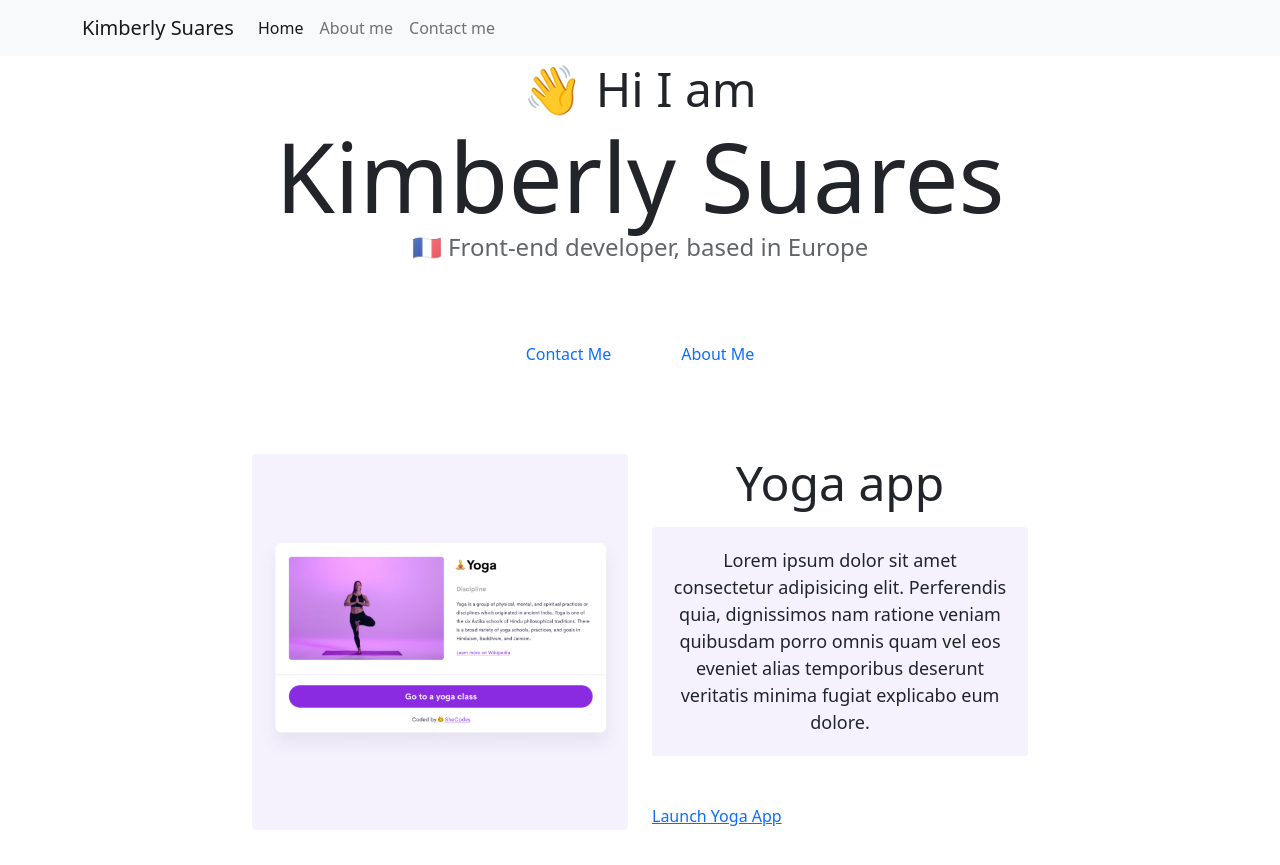
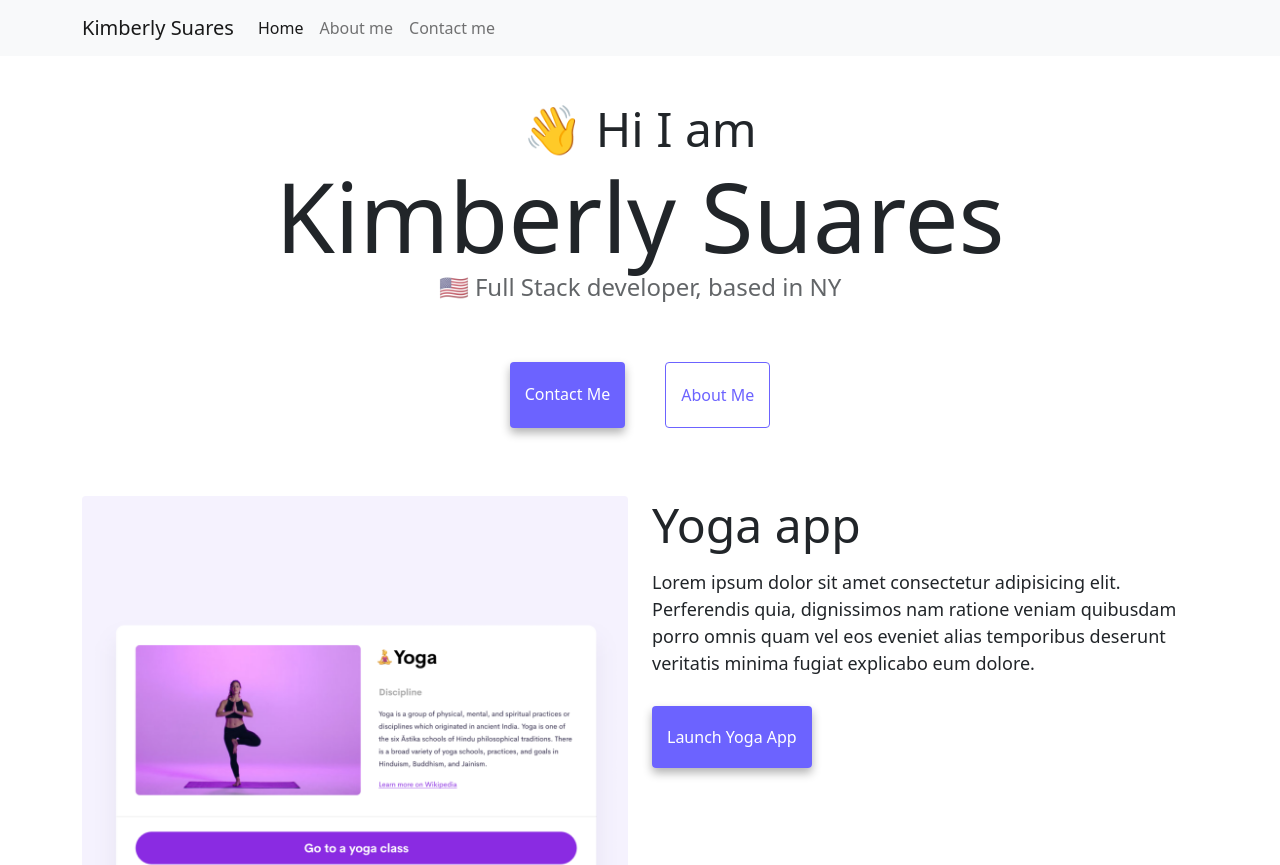
Before and after one commit to ksuares1/yoga-app, a plain HTML site: page index.html in a window 1280 px wide. Shown: the top 865 px of the page. Drawn offline with nearby package versions, Linux system fonts and the light colour scheme.

Commit message:
updated css

```diff
--- a/assets/css/styles.css
+++ b/assets/css/styles.css
@@ -5,14 +5,12 @@
 }
 
 body {
-  margin: 60px auto;
-  max-width: 800px;
+  margin-top: 100px;
 }
 
 h1,
 h2,
 h3 {
-  text-align: center;
   margin: 0;
 }
 
@@ -30,12 +28,8 @@ h3 {
 }
 
 p {
-  background: var(--secondary-color);
-  padding: 20px;
-  border-radius: 4px;
   font-size: 18px;
   line-height: 1.5;
-  text-align: center;
 }
 
 .navigation-links {
@@ -46,19 +40,23 @@ p {
 
 .navigation-links a {
   margin: 20px;
+}
+
+.primary-link {
   border-radius: 4px;
   padding: 20px 15px;
   text-decoration: none;
   text-transform: capitalize;
-}
-
-.contact-link {
   background: var(--primary-color);
   box-shadow: var(--box-shadow);
   color: white;
 }
 
-.about-link {
+.secondary-link {
+  border-radius: 4px;
+  padding: 20px 15px;
+  text-decoration: none;
+  text-transform: capitalize;
   color: var(--primary-color);
   border: 1px solid var(--primary-color);
 }
@@ -70,7 +68,6 @@ p {
 }
 
 .about-paragraphs {
-  display: flex;
   margin: 30px 0;
 }
 
--- a/index.html
+++ b/index.html
@@ -52,7 +52,7 @@
     </nav>
     <h2 class="text-center">👋 Hi I am</h2>
     <h1 class="text-center">Kimberly Suares</h1>
-    <h3 class="text-center">🇫🇷 Front-end developer, based in Europe</h3>
+    <h3 class="text-center">🇺🇸 Full Stack developer, based in NY</h3>
     <div class="navigation-links mb-5">
       <a href="about.html#contact" class="primary-link">Contact me</a>
       <a href="about.html" class="secondary-link">About me</a>
@@ -110,5 +110,7 @@
         </div>
       </div>
     </div>
+    <script src="https://cdn.jsdelivr.net/npm/@popperjs/core@2.11.8/dist/umd/popper.min.js" integrity="sha384-I7E8VVD/ismYTF4hNIPjVp/Zjvgyol6VFvRkX/vR+Vc4jQkC+hVqc2pM8ODewa9r" crossorigin="anonymous"></script>
+    <script src="https://cdn.jsdelivr.net/npm/bootstrap@5.3.2/dist/js/bootstrap.min.js" integrity="sha384-BBtl+eGJRgqQAUMxJ7pMwbEyER4l1g+O15P+16Ep7Q9Q+zqX6gSbd85u4mG4QzX+" crossorigin="anonymous"></script>
   </body>
 </html>
```
